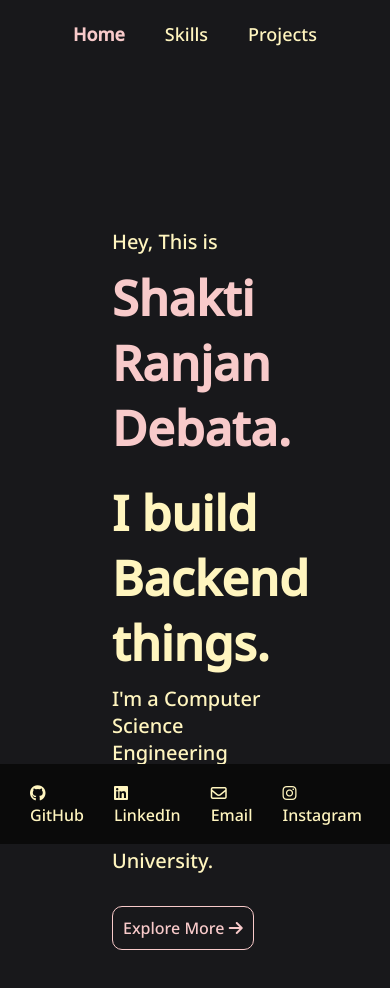
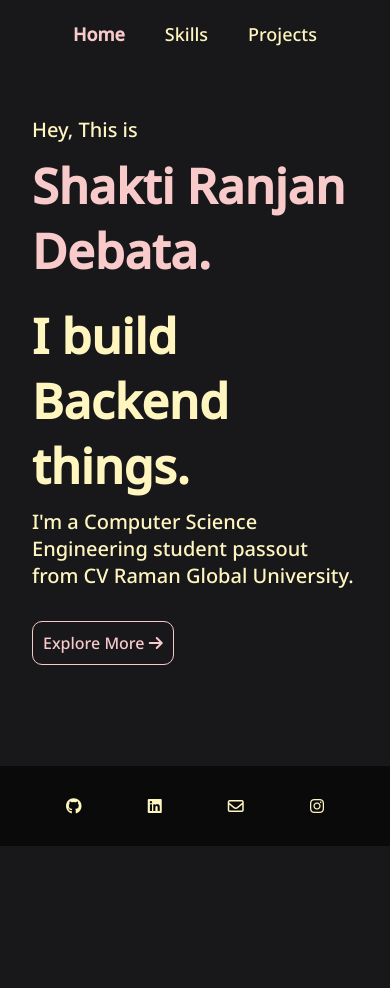
Before and after one commit to d-shaktiranjan/Portfolio, a React (Create React App) app: page / in a window 390 px wide. Shown: the top 988 px of the page. After the commit the page ends 847 px from the top, so only its background shows below. Built offline with nearby package versions, Linux system fonts and the light colour scheme.

Commit message:
responsive for 768px

```diff
--- a/src/components/Footer.jsx
+++ b/src/components/Footer.jsx
@@ -6,13 +6,13 @@ export const Footer = () => {
     return (
         <footer className='flex'>
             <div className="flex social-links">
-                <span><a target="_blank" rel="noopener noreferrer" href={about.github}><i className="fa-brands fa-github"></i> GitHub</a></span>
-                <span><a target="_blank" rel="noopener noreferrer" href={about.linkedin}><i className="fa-brands fa-linkedin"></i> LinkedIn</a></span>
-                <span><a target="_blank" rel="noopener noreferrer" href={`mailto:${about.email}`}><i className="fa-regular fa-envelope"></i> Email</a></span>
-                <span><a target="_blank" rel="noopener noreferrer" href={about.instagram}><i className="fa-brands fa-instagram"></i> Instagram</a></span>
+                <span><a target="_blank" rel="noopener noreferrer" href={about.github}><i className="fa-brands fa-github"></i> <span className='footer-text'>GitHub</span></a></span>
+                <span><a target="_blank" rel="noopener noreferrer" href={about.linkedin}><i className="fa-brands fa-linkedin"></i> <span className="footer-text">LinkedIn</span></a></span>
+                <span><a target="_blank" rel="noopener noreferrer" href={`mailto:${about.email}`}><i className="fa-regular fa-envelope"></i> <span className="footer-text">Email</span></a></span>
+                <span><a target="_blank" rel="noopener noreferrer" href={about.instagram}><i className="fa-brands fa-instagram"></i> <span className="footer-text">Instagram</span></a></span>
             </div>
             <div className="copy-right">
-                <span>&copy; 2022 | Shakti Ranjan Debata. All rights reserved.</span>
+                <span className='footer-text'>&copy; 2022 | Shakti Ranjan Debata. All rights reserved.</span>
             </div>
         </footer>
     )
--- a/src/components/Home.jsx
+++ b/src/components/Home.jsx
@@ -4,7 +4,7 @@ import { Link } from 'react-router-dom';
 
 export const Home = () => {
     return (
-        <div className='flex container home'>
+        <div className='flex container home min-height'>
             Hey, This is
             <span className='main-heading block'>Shakti Ranjan Debata.</span>
             <span className='main-heading block primary-text-color'>I build Backend things.</span>
--- a/src/components/SkillSection.jsx
+++ b/src/components/SkillSection.jsx
@@ -7,7 +7,7 @@ export const SkillSection = () => {
     const frameworkLibList = ["React", "Express JS", "Django", "Flask", "Bootstrap"];
     const techTools = ["Linux", "Git", "Docker", "Mongo DB"];
     return (
-        <div className='flex skill-section'>
+        <div className='flex skill-section min-height'>
             <Skills list={lanageList} heading="Languages" />
             <Skills list={frameworkLibList} heading="Framework & libs." />
             <Skills list={techTools} heading="Tech Tools" />
--- a/src/style/footer.css
+++ b/src/style/footer.css
@@ -1,7 +1,7 @@
 footer {
     background-color: var(--little-black);
     justify-content: space-around;
-    position: fixed;
+    /* position: fixed; */
     bottom: 0;
     width: 100%;
     height: var(--footer-height);
@@ -16,3 +16,14 @@ footer {
     color: var(--accent-color);
     transition: 0.7s ease;
 }
+
+@media (width <=768px) {
+    .footer-text {
+        display: none;
+    }
+
+    .social-links {
+        width: 100%;
+        justify-content: space-evenly;
+    }
+}
--- a/src/style/home.css
+++ b/src/style/home.css
@@ -8,3 +8,9 @@
 .primary-text-color {
     color: var(--primary-text-color);
 }
+
+@media (width <=768px) {
+    .home {
+        padding: 3rem 2rem;
+    }
+}
--- a/src/style/project.css
+++ b/src/style/project.css
@@ -49,3 +49,21 @@
 .card-link:hover {
     color: var(--accent-color);
 }
+
+@media (width <=768px) {
+    .project-section {
+        display: flex;
+        flex-direction: column;
+    }
+
+    .project-card {
+        width: 100%;
+        height: 400px;
+        margin: 0;
+    }
+
+    .project-image {
+        width: 340px;
+        height: 180px;
+    }
+}
--- a/src/style/skill.css
+++ b/src/style/skill.css
@@ -18,3 +18,10 @@
     justify-content: space-evenly;
     height: calc(80vh - var(--nav-height) - var(--footer-height));
 }
+
+@media (width <=768px) {
+    .skill-section {
+        flex-direction: column;
+        margin: 8rem 0rem 10rem;
+    }
+}
--- a/src/style/style.css
+++ b/src/style/style.css
@@ -97,6 +97,11 @@ ul li {
   margin: 20px;
 }
 
+.min-height {
+  height: calc(97.9vh - var(--nav-height) - var(--footer-height)) !important;
+}
+
+/* Scroll bar style */
 ::-webkit-scrollbar {
   width: 5px;
   height: 8px;
```
